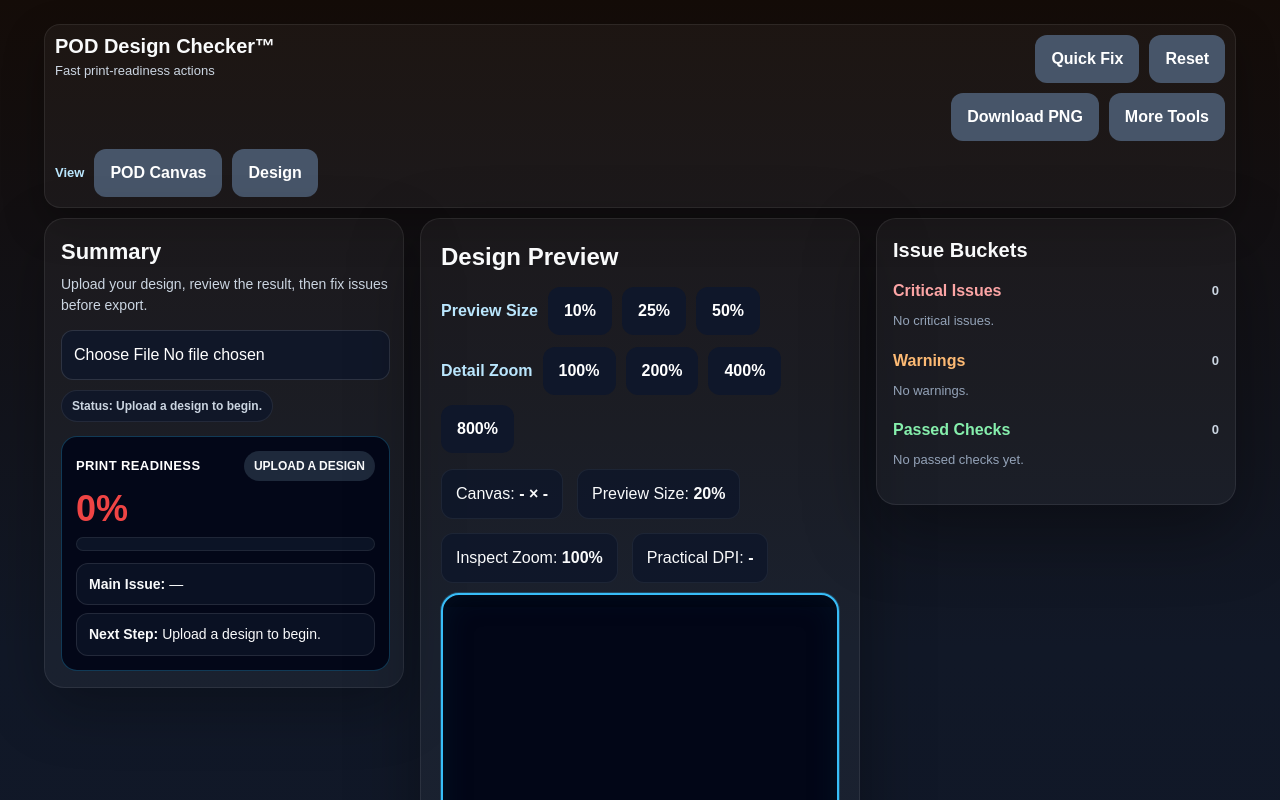
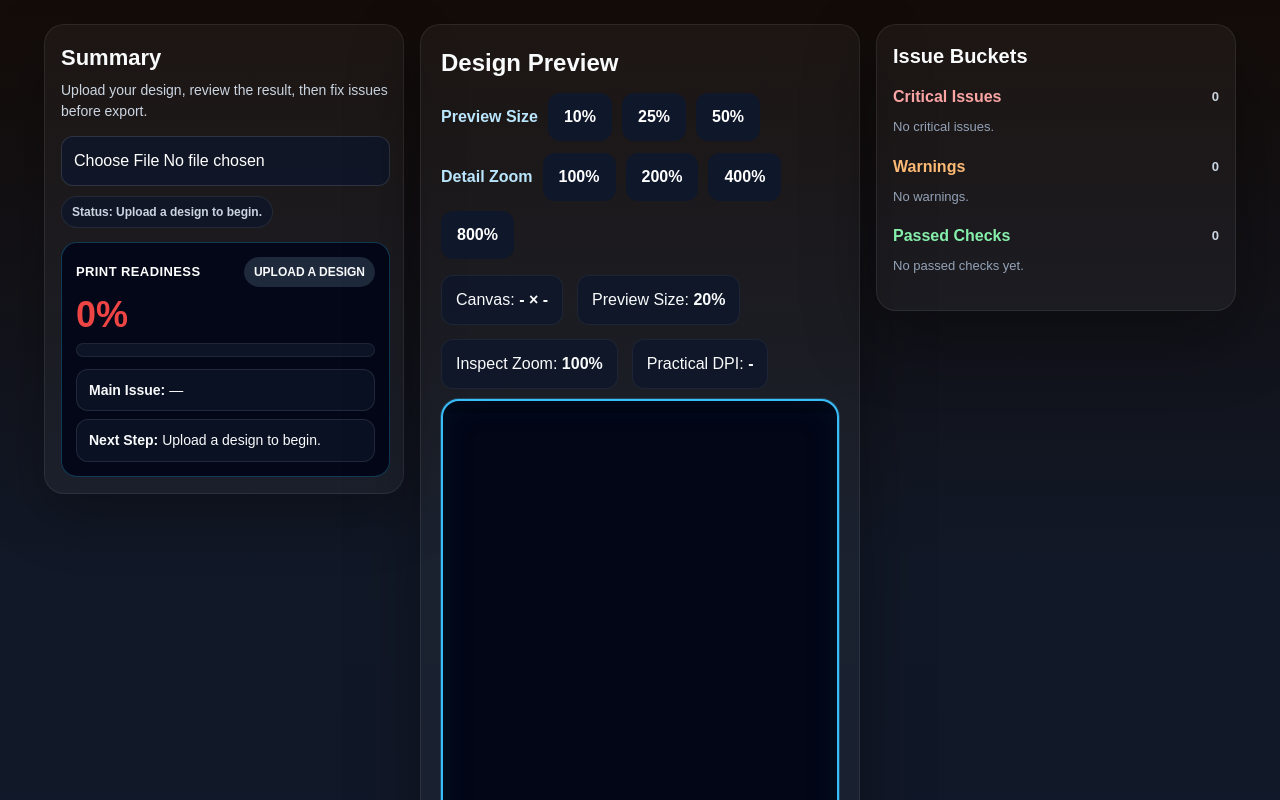
Before and after one commit to noobmacker-creator/pod-design-checker, a Next.js app: page / in a window 1280 px wide. Shown: the top 800 px of the page. Built offline with nearby package versions, Linux system fonts and the light colour scheme.

Commit message:
remove top bar to lift design preview

```diff
--- a/app/page.tsx
+++ b/app/page.tsx
@@ -16,7 +16,7 @@ import {
 import type { CheckStatus, ViewMode, PreviewSize, CheckItem } from './lib/podCheckerTypes';
 
 import DesignPreviewPanel from './components/DesignPreviewPanel';
-import TopControlsPanel from './components/TopControlsPanel';
+
 import IssueBucketsPanel from './components/IssueBucketsPanel';
 import ScanResultsPanel from './components/ScanResultsPanel';
 
@@ -922,35 +922,7 @@ const drawY = SHIRT_PRINT_Y + transform.offsetY * mapY + mockupOffsetY;
       `}</style>
 
 <div style={{ width: '100%', padding: '0 20px' }}>
-<TopControlsPanel
-  file={file}
-  img={img}
-  originalBounds={originalBounds}
-  showMoreFixes={showMoreFixes}
-  setShowMoreFixes={setShowMoreFixes}
-  viewMode={viewMode}
-  setViewMode={setViewMode}
-  previewSize={previewSize}
-  setPreviewSize={setPreviewSize}
-  mockupOffsetX={mockupOffsetX}
-  mockupOffsetY={mockupOffsetY}
-  mockupScale={mockupScale}
-  setMockupOffsetX={setMockupOffsetX}
-  setMockupOffsetY={setMockupOffsetY}
-  setMockupScale={setMockupScale}
-  actionMessage={actionMessage}
-  downloadMessage={downloadMessage}
-  isScanning={isScanning}
-  handleFileChange={handleFileChange}
-  handleQuickFix={handleQuickFix}
-  resetToOriginalView={resetToOriginalView}
-  handleDownloadFixedPng={handleDownloadFixedPng}
-  handleFixCanvas={handleFixCanvas}
-  handleCenterArtwork={handleCenterArtwork}
-  handleAutoFixSafetyBorder={handleAutoFixSafetyBorder}
-  handleAutoFixTooSmall={handleAutoFixTooSmall}
-  setActionMessage={setActionMessage}
-/>
+
 
         <div
           style={{
```
